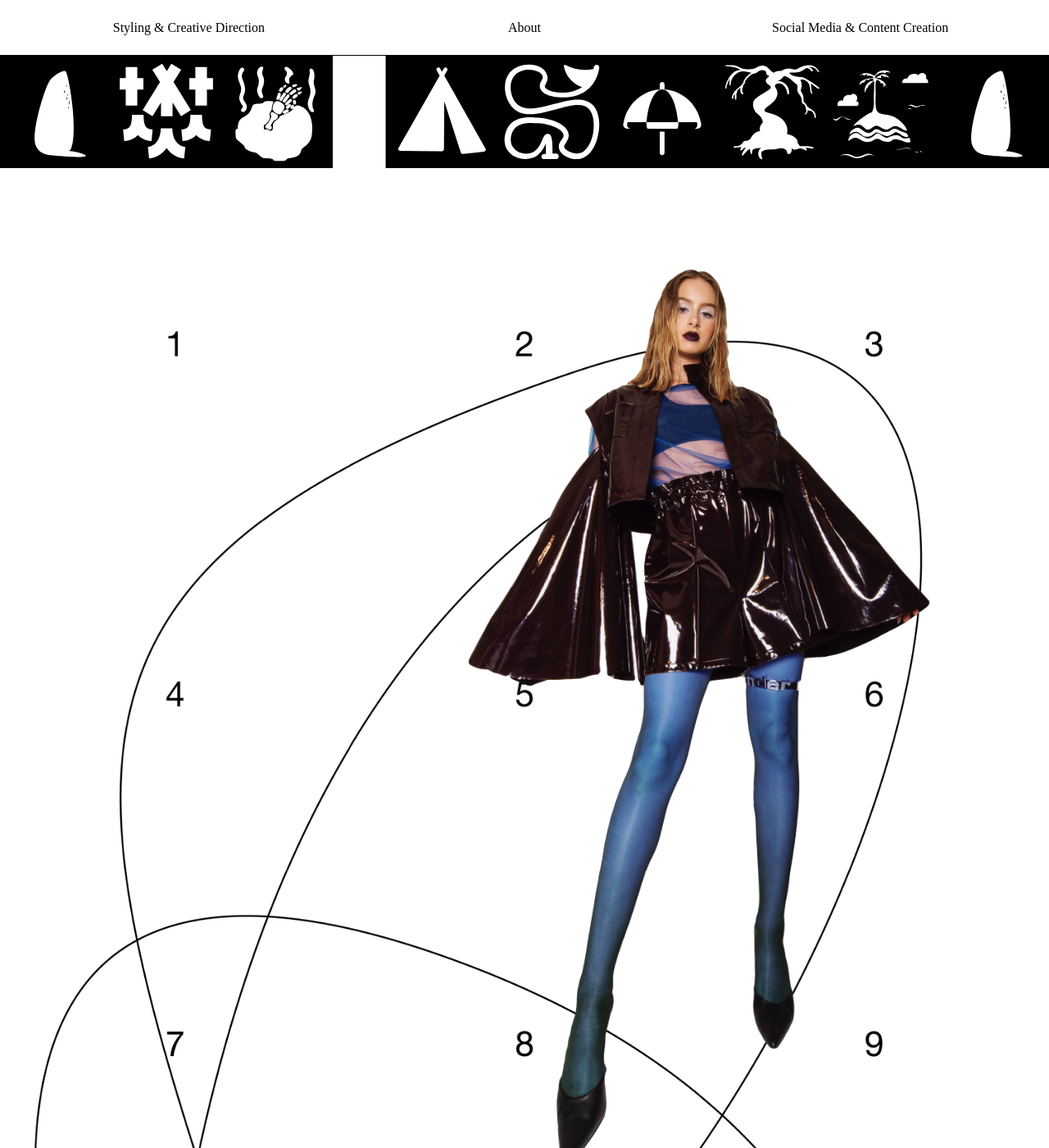
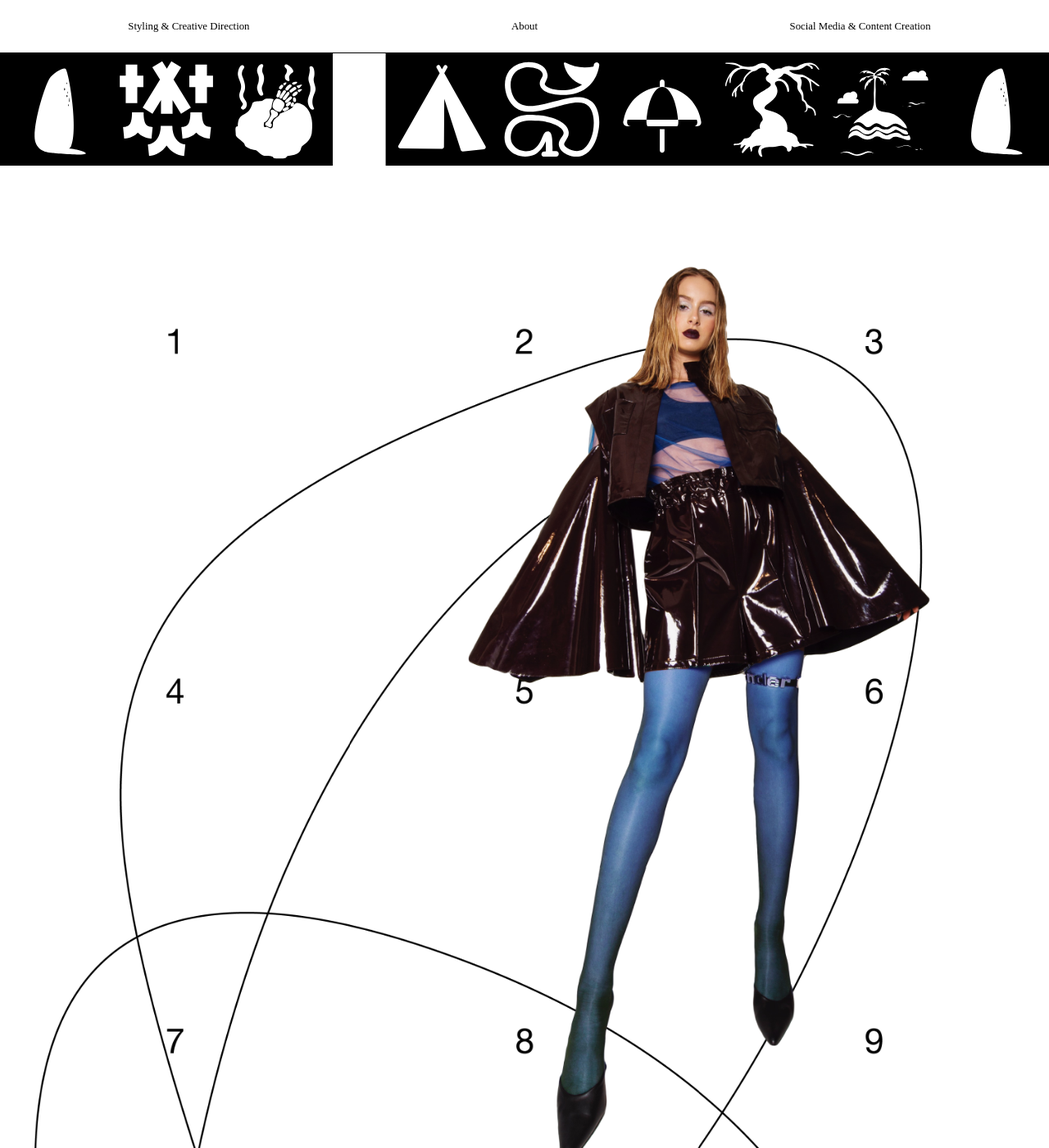
Before and after one commit to basharalidreesi/lab, a Jekyll site: the page built from index.md, in a window 1280 px wide and 1400 px high. Shown: the whole window at 82% size. Built offline with Jekyll 4.4.1, drawn with Linux system fonts in a browser that asks for light colours.

Commit message:
Update style.css

```diff
--- a/assets/css/style.css
+++ b/assets/css/style.css
@@ -28,7 +28,7 @@ html, body {
 * {
 	margin: 0;
 	padding: 0;
-	font-size: 100%;
+	font-size: var(--universal_answer);
 	text-align: left;
 	line-height: 100%;
 }
```
